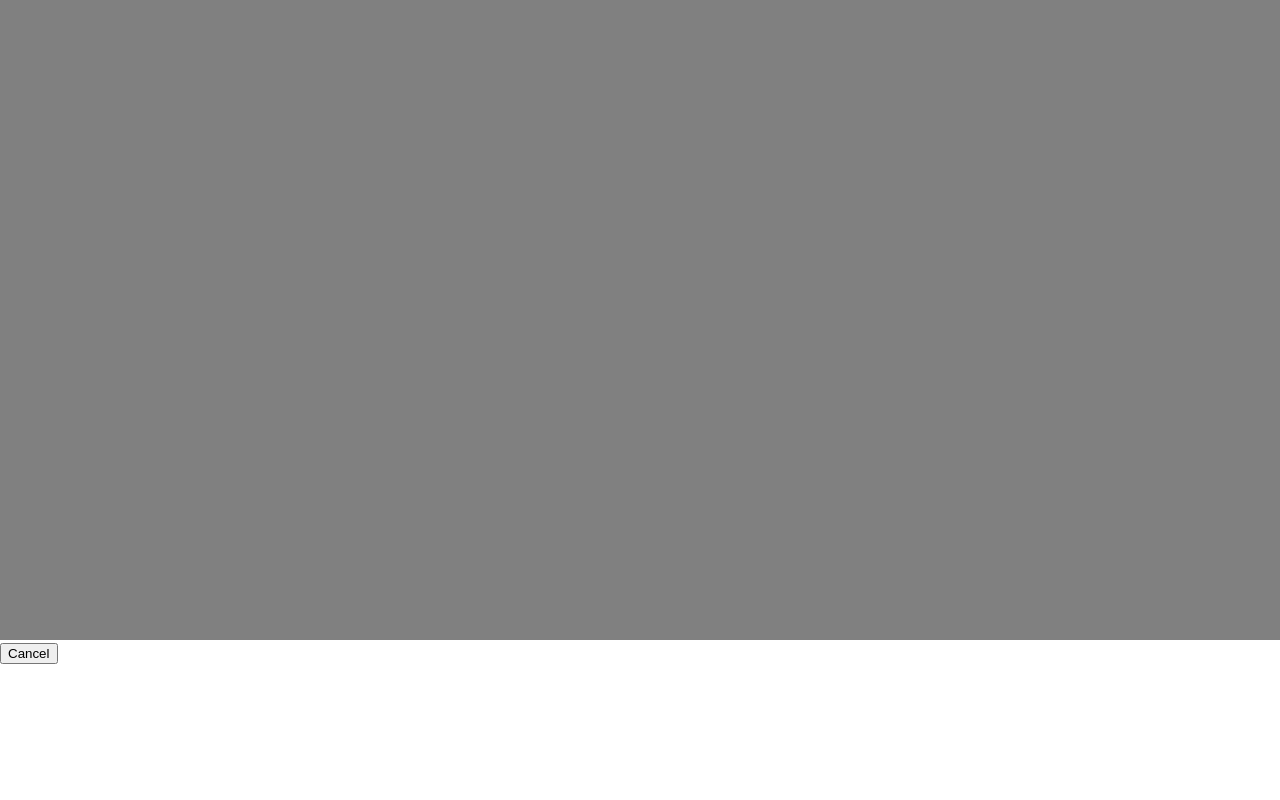
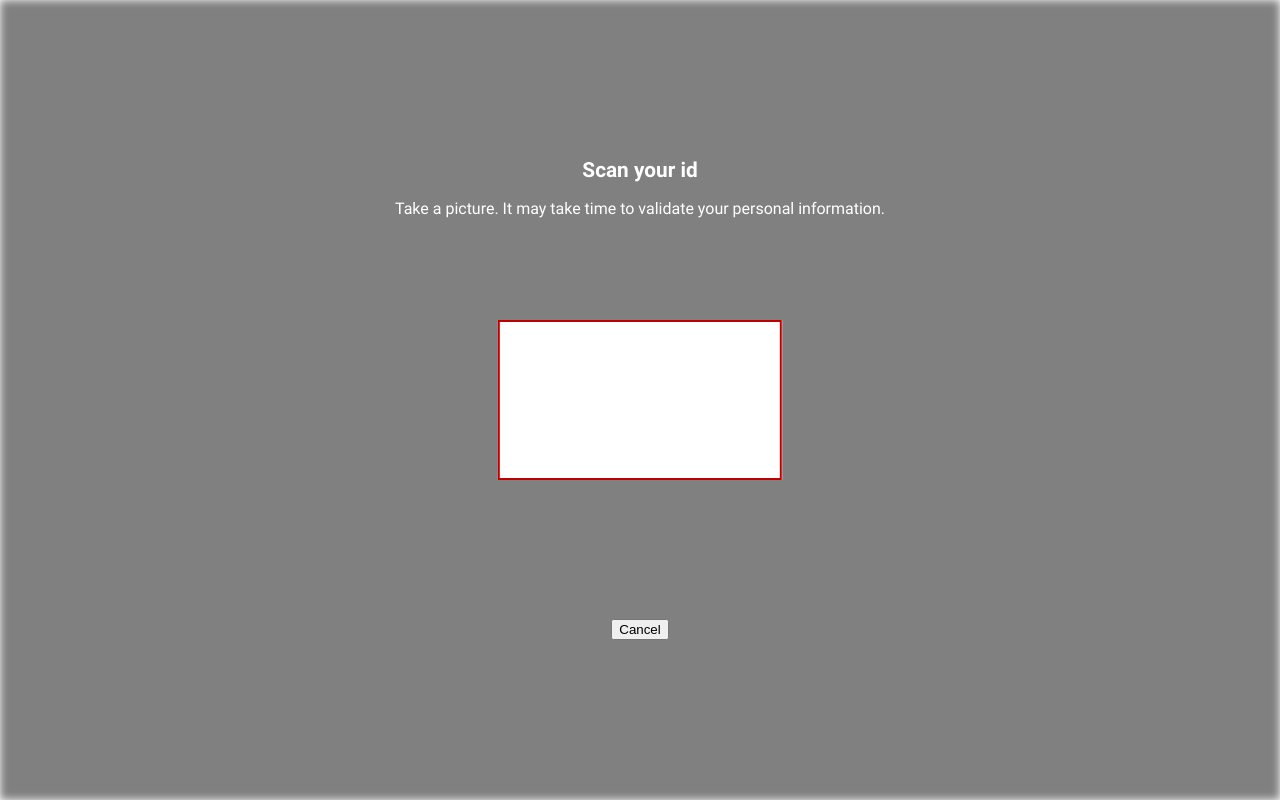
Before and after one commit to mariasimo/z1-frontend, a React (Create React App) app: page /take-picture in a window 1280 px wide. Built offline with nearby package versions, Linux system fonts and the light colour scheme; no server answers.

Commit message:
arrange camera view

```diff
--- a/src/App.tsx
+++ b/src/App.tsx
@@ -1,4 +1,4 @@
-import React, { useState } from "react";
+import React, { useState, useEffect } from "react";
 import { Link, Route } from "wouter";
 import { Header, Logo, Container } from "./styles/components";
 import Scan from "./Scan";
@@ -7,19 +7,32 @@ import Camera from "./Camera";
 const App = () => {
   const [picture, setPicture] = useState<string | undefined>();
   const [outcome, setOutcome] = useState<string | undefined>();
+  const [status, setStatus] = useState<"accepted" | "rejected" | undefined>();
+
+  useEffect(() => {
+    setStatus(outcome === "Approved" ? "accepted" : "rejected");
+  }, []);
 
   return (
     <body>
+      {/* <Header>
+        <Container>
+          <Logo>
+            <Link to="/">BankClient</Link>
+          </Logo>
+        </Container>
+      </Header> */}
       <Route path="/take-picture">
         <Camera
           picture={picture}
           setPicture={setPicture}
           outcome={outcome}
           setOutcome={setOutcome}
+          status={status}
         />
       </Route>
       <Route path="/">
-        <Scan picture={picture} outcome={outcome} />
+        <Scan picture={picture} status={status} />
       </Route>
     </body>
   );
--- a/src/Camera.tsx
+++ b/src/Camera.tsx
@@ -3,31 +3,40 @@ import { useLocation } from "wouter";
 import BackToHome from "./BackToHome";
 import useCountDown from "./hooks/useCountDown";
 import useWindowSize from "./hooks/useWindowSize";
-import { VideoContainer } from "./styles/components";
+import {
+  Video,
+  Container,
+  Title,
+  Paragraph,
+  CameraContainer,
+  ContentsLayout,
+  Canvas,
+  CanvasFeedbackOverlay,
+  Blur,
+} from "./styles/components";
+import { statusColor } from "./styles/utils";
 
 const Camera = ({
   picture,
   setPicture,
   outcome,
   setOutcome,
+  status,
 }: {
   picture: string | undefined;
   setPicture: any;
   outcome: string | undefined;
   setOutcome: any;
+  status: "accepted" | "rejected" | undefined;
 }) => {
   const canvasRef = useRef<HTMLCanvasElement>(null);
   const imgRef = useRef<HTMLImageElement>(null);
   const videoRef = useRef<HTMLVideoElement>(null);
-  const {
-    width: windowWidth,
-    height: windowHeight,
-    dpi: windowDpi,
-  } = useWindowSize();
+  const { width: windowWidth, height: windowHeight } = useWindowSize();
 
   const [newRequest, setNewRequest] = useState<boolean>(false);
   const [loading, setLoading] = useState<boolean>(false);
-  const [timeToCancel, readyToTakeImg] = useCountDown(1);
+  const [timeToCancel, readyToTakeImg] = useCountDown(5);
   const [cancel, setCancel] = useState(false);
   const controller = new AbortController();
   const [, setLocation] = useLocation();
@@ -35,23 +44,27 @@ const Camera = ({
 
   const submitImage: (img: string | undefined) => void = useCallback(
     (img) => {
-      return fetch(endpoint, {
-        signal: controller.signal,
-        method: "POST",
-        headers: {
-          Accept: "application/json",
-          "Content-Type": "application/json",
-        },
-        body: JSON.stringify({ img: "" }),
-      })
-        .then((response) => response.json())
-        .then(({ summary: { outcome } }) => {
       setPicture(img);
       setOutcome("Too Much Glare");
       setNewRequest(true);
-        })
-        .catch((err) => console.log({ err }))
-        .finally(() => setLoading(false));
+
+      //   return fetch(endpoint, {
+      //     signal: controller.signal,
+      //     method: "POST",
+      //     headers: {
+      //       Accept: "application/json",
+      //       "Content-Type": "application/json",
+      //     },
+      //     body: JSON.stringify({ img: "" }),
+      //   })
+      //     .then((response) => response.json())
+      //     .then(({ summary: { outcome } }) => {
+      //       setPicture(img);
+      //       setOutcome(outcome);
+      //       setNewRequest(true);
+      //     })
+      //     .catch((err) => console.log({ err }))
+      //     .finally(() => setLoading(false));
     },
     [setPicture, setOutcome]
   );
@@ -59,8 +72,20 @@ const Camera = ({
   const takeImage = useCallback(() => {
     if (canvasRef.current) {
       var context = canvasRef.current.getContext("2d");
-      if (context && videoRef.current) {
-        context.drawImage(videoRef.current, 0, 0, 284.4, 160);
+      if (context && videoRef.current && canvasRef.current) {
+        context.drawImage(
+          videoRef.current,
+          canvasRef.current.getBoundingClientRect().x,
+          canvasRef.current.getBoundingClientRect().y,
+          videoRef.current.width,
+          videoRef.current.height,
+          0,
+          0,
+          videoRef.current.width + canvasRef.current.width,
+          videoRef.current.height + canvasRef.current.height
+        );
+        videoRef.current.pause();
+
         const img = canvasRef.current.toDataURL("image/png");
         submitImage(img);
       }
@@ -108,49 +133,34 @@ const Camera = ({
   }, [manageCamera]);
 
   return (
-    <div className="take-picture">
-      <VideoContainer>
-        <video
-          ref={videoRef}
-          style={{
-            backgroundColor: "grey",
-          }}
-          width={windowWidth}
-          height={windowHeight}
-        >
-          Video stream not available.
-        </video>
-      </VideoContainer>
+    <CameraContainer className="camera">
+      <Blur />
+      <Video ref={videoRef} width={windowWidth} height={windowHeight}>
+        Cámara no disponible
+      </Video>
+      <Canvas ref={canvasRef} onClick={takeImage} />
+      <CanvasFeedbackOverlay color={status && statusColor[status]} />
+      {outcome && <p>{outcome}</p>}
+      <ContentsLayout>
+        <div className="item">
+          <Title as="h1" color={"var(--color-text-inverse)"}>
+            Scan your id
+          </Title>
+          <Paragraph color={"var(--color-text-inverse)"}>
+            Take a picture. It may take time to validate your personal
+            information.
+          </Paragraph>
+        </div>
+
+        <div className="item">
           {!readyToTakeImg && <p>time for cancel... {timeToCancel}</p>}
           {loading && <p>Loading...</p>}
-      <div className="output" style={{ position: "absolute" }}>
-        <canvas
-          ref={canvasRef}
-          width="284.4"
-          height="160"
-          style={{ display: "none" }}
-        ></canvas>
 
-        {newRequest && (
-          <div>
-            {outcome && picture && (
-              <>
-                <img
-                  ref={imgRef}
-                  src={picture}
-                  alt="output"
-                  width="284.4"
-                  height="160"
-                />
-                <p>{outcome}</p>
-              </>
-            )}
           {outcome === "Approved" && <BackToHome />}
-          </div>
-        )}
-      </div>
           <button onClick={handleCancel}>Cancel</button>
         </div>
+      </ContentsLayout>
+    </CameraContainer>
   );
 };
 
--- a/src/CardFrame.tsx
+++ b/src/CardFrame.tsx
@@ -1,6 +1,5 @@
-import React, { useEffect, useState } from "react";
-import check from "./assets/check.svg";
-import error from "./assets/error.svg";
+import React from "react";
+
 import {
   CardContainer,
   CardImage,
@@ -8,44 +7,29 @@ import {
   LinkAsButton,
   OutcomeTag,
 } from "./styles/components";
+import { statusColor, statusIcon } from "./styles/utils";
 
 const CardFrame = ({
   picture,
-  outcome,
+  status,
 }: {
   picture: string | undefined;
-  outcome: string | undefined;
+  status: "accepted" | "rejected" | undefined;
 }) => {
-  const showImage = outcome && picture;
-  const [status, setStatus] = useState<"accepted" | "rejected" | undefined>();
-
-  const icon = {
-    accepted: check,
-    rejected: error,
-  };
-
-  const color = {
-    accepted: `var(--color-status-success)`,
-    rejected: `var(--color-status-error)`,
-  };
-
-  useEffect(() => {
-    setStatus(outcome === "Approved" ? "accepted" : "rejected");
-  }, []);
-
   return (
     <CardContainer>
-      {showImage ? (
+      {picture ? (
         <>
           <CardImage
             src={picture}
-            color={status && color[status]}
+            color={status && statusColor[status]}
             alt="output"
           />
-          <LinkAsButton to="/take-picture">Retake Picture</LinkAsButton>
-
-          <OutcomeTag color={status && color[status]}>
-            <img src={status && icon[status]} alt="Status Icon" />
+          {status === "rejected" && (
+            <LinkAsButton to="/take-picture">Retake Picture</LinkAsButton>
+          )}
+          <OutcomeTag color={status && statusColor[status]}>
+            <img src={status && statusIcon[status]} alt="Status Icon" />
             {status}
           </OutcomeTag>
         </>
--- a/src/Scan.tsx
+++ b/src/Scan.tsx
@@ -5,11 +5,12 @@ import { Container, Header, Logo, Paragraph, Title } from "./styles/components";
 
 const Scan = ({
   picture,
-  outcome,
+  status,
 }: {
   picture: string | undefined;
-  outcome: string | undefined;
-}) => (
+  status: "accepted" | "rejected" | undefined;
+}) => {
+  return (
     <>
       <Header>
         <Container>
@@ -26,10 +27,11 @@ const Scan = ({
             information.
           </Paragraph>
 
-        <CardFrame picture={picture} outcome={outcome} />
+          <CardFrame picture={picture} status={status} />
         </Container>
       </main>
     </>
   );
+};
 
 export default Scan;
--- a/src/hooks/useWindowSize.tsx
+++ b/src/hooks/useWindowSize.tsx
@@ -7,7 +7,6 @@ const useWindowSize = () => {
   const [windowSize, setWindowSize] = useState({
     width: window.innerWidth,
     height: window.innerHeight,
-    dpi: window.devicePixelRatio,
   });
 
   useEffect(() => {
@@ -15,7 +14,6 @@ const useWindowSize = () => {
       setWindowSize({
         width: window.innerWidth,
         height: window.innerHeight,
-        dpi: window.devicePixelRatio,
       });
     };
     window.addEventListener("resize", handleResize);
--- a/src/styles/components.js
+++ b/src/styles/components.js
@@ -34,7 +34,7 @@ export const Logo = styled.p`
 `;
 
 export const Title = styled.h1`
-  color: var(--color-text);
+  color: ${(p) => (p.color ? p.color : "var(--color-text)")};
   font-size: 1.3rem;
   font-weight: 700;
   margin-bottom: var(--spacing-s);
@@ -42,7 +42,7 @@ export const Title = styled.h1`
 `;
 
 export const Paragraph = styled.p`
-  color: var(--color-text);
+  color: ${(p) => (p.color ? p.color : "var(--color-text)")};
   font-size: 1rem;
   font-weight: 400;
   line-height: 1.5;
@@ -56,10 +56,10 @@ export const CardContainer = styled.article`
   border-radius: var(--border-radius-card-frame);
   box-shadow: 0 0.75em 1.2em -0.3em rgba(var(--color-secondary-rgb), 0.15);
   display: flex;
-  height: var(--height-card-frame);
   justify-content: center;
   margin: 0 auto;
   position: relative;
+  height: var(--height-card-frame);
   width: var(--width-card-frame);
   z-index: 1;
 `;
@@ -72,10 +72,10 @@ export const IdBackground = styled(IdBackgroundSvg)`
 export const CardImage = styled.img`
   border-radius: var(--border-radius-card-frame);
   border: 2px solid ${(p) => p.color};
-  max-width: 100%;
-  max-height: 100%;
   position: absolute;
   z-index: -1;
+  height: var(--height-card-frame);
+  width: var(--width-card-frame);
 `;
 
 export const LinkAsButton = styled(Link)`
@@ -107,15 +107,95 @@ export const OutcomeTag = styled.div`
   transform: translateY(50%);
 `;
 
-export const VideoContainer = styled.div`
-  box-sizing: border-box;
-  height: 100%;
+export const CameraContainer = styled.div`
+  display: flex;
+  align-items: center;
+  justify-content: center;
+  height: 100vh;
+  width: 100vw;
   overflow: hidden;
-  width: 100%;
+`;
+
+export const Blur = styled.div`
+  position: absolute;
+  top: 0;
+  left: 0;
+  right: 0;
+  bottom: 0;
+  width: 100vw;
+  height: 100vh;
   object-fit: cover;
+  object-position: 0 0;
+  backdrop-filter: blur(0.25em) saturate(50%) brightness(50%);
+  clip-path: polygon(
+    0% 0%,
+    0% 100%,
+    calc(50% - calc(var(--width-card-frame) / 2)) 100%,
+    calc(50% - calc(var(--width-card-frame) / 2))
+      calc(50% - calc(var(--height-card-frame) / 2)),
+    calc(50% + calc(var(--width-card-frame) / 2))
+      calc(50% - calc(var(--height-card-frame) / 2)),
+    calc(50% + calc(var(--width-card-frame) / 2))
+      calc(50% + calc(var(--height-card-frame) / 2)),
+    calc(50% - calc(var(--width-card-frame) / 2))
+      calc(50% + calc(var(--height-card-frame) / 2)),
+    calc(50% - calc(var(--width-card-frame) / 2)) 100%,
+    100% 100%,
+    100% 0%
+  );
+`;
 
-  video {
-    height: 100%;
-    object-fit: cover;
-  }
+export const Video = styled.video`
+  position: absolute;
+  top: 0;
+  left: 0;
+  right: 0;
+  bottom: 0;
+  width: 100vw;
+  height: 100vh;
+  object-fit: cover;
+  object-position: 0 0;
+  z-index: -1;
+  backdrop-filter: blur(10px);
 `;
+
+export const Canvas = styled.canvas`
+  position: absolute;
+  z-index: 1;
+  top: 50%;
+  left: 50%;
+  transform: translate(-50%, -50%);
+  height: var(--height-card-frame);
+  width: var(--width-card-frame);
+`;
+
+export const CanvasFeedbackOverlay = styled.div`
+  position: absolute;
+  z-index: 1;
+  top: 50%;
+  left: 50%;
+  transform: translate(-50%, -50%);
+  height: var(--height-card-frame);
+  width: var(--width-card-frame);
+  border: 2px solid ${(p) => p.color};
+`;
+
+export const ContentsLayout = styled.section`
+  position: absolute;
+  z-index: 1;
+  position: absolute;
+  top: 10rem;
+  left: 0;
+  right: 0;
+  bottom: 10rem;
+  width: 100vw;
+
+  width: var(--width-container);
+  max-width: var(--max-width-container);
+  margin: 0 auto;
+
+  display: flex;
+  flex-direction: column;
+  justify-content: space-between;
+  align-items: center;
+`;
--- /dev/null
+++ b/src/styles/utils.js
@@ -0,0 +1,12 @@
+import check from "../assets/check.svg";
+import error from "../assets/error.svg";
+
+export const statusIcon = {
+  accepted: check,
+  rejected: error,
+};
+
+export const statusColor = {
+  accepted: `var(--color-status-success)`,
+  rejected: `var(--color-status-error)`,
+};
```
Lines whose indentation alone changed are shown as unchanged.
